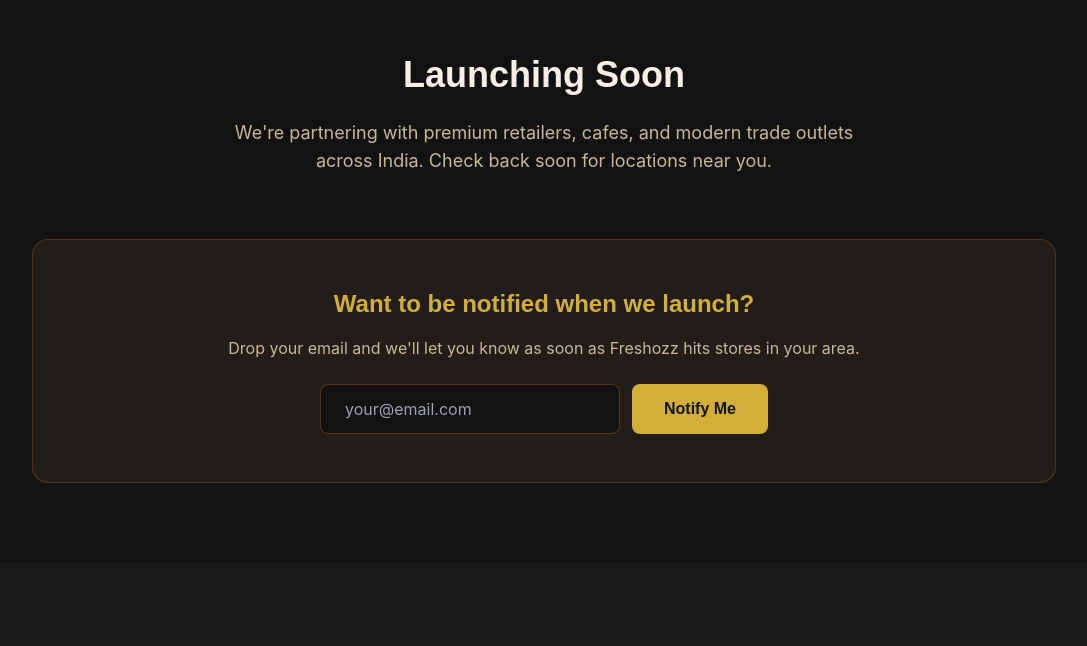
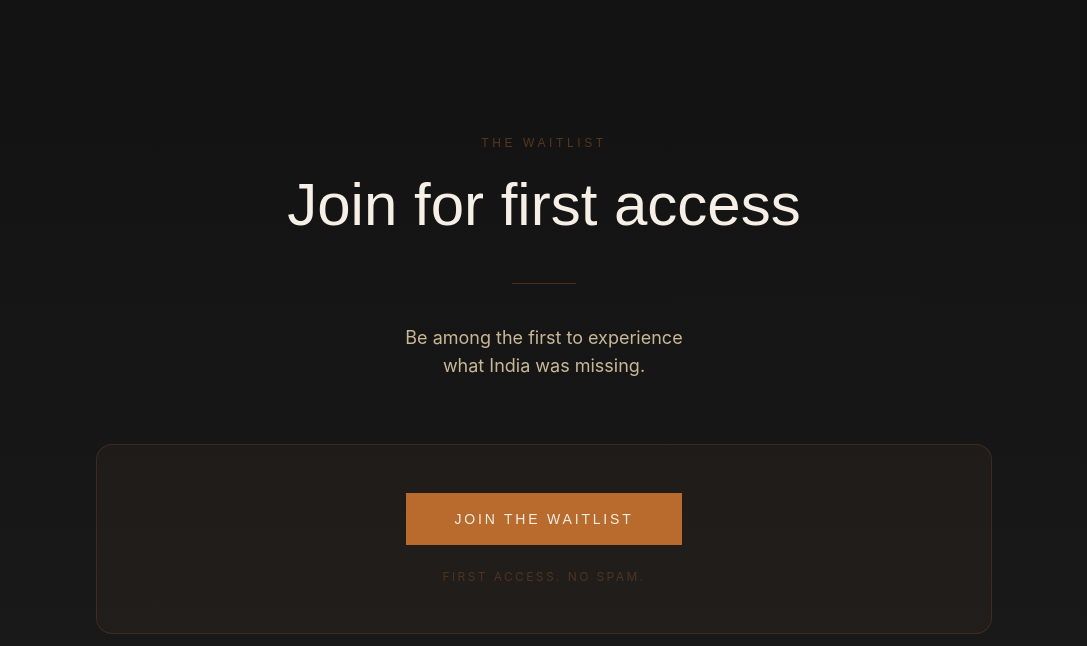
Before and after one commit to Harshk031/freshozz-website, a Next.js app: page /where-to-buy in a window 1280 px wide. Shown: the part 694-1340 px from the top of the page, without its empty margins (96-1183 px from the left). Built offline with nearby package versions, Linux system fonts and the light colour scheme.

Commit message:
Fix where-to-buy: remove duplicate section with gold colors, clean up old waitlist form

```diff
--- a/pages/where-to-buy.tsx
+++ b/pages/where-to-buy.tsx
@@ -75,49 +75,48 @@
           </div>
         </section>
 
-        {/* Coming Soon */}
-        <section className="py-20 px-4 bg-bg-dark">
-          <div className="max-w-5xl mx-auto">
+        {/* Waitlist */}
+        <section className="py-40 px-4 bg-gradient-to-b from-bg-dark to-near-black">
+          <div className="max-w-4xl mx-auto">
             <motion.div
               initial={{ opacity: 0, y: 30 }}
               whileInView={{ opacity: 1, y: 0 }}
               viewport={{ once: true }}
-              className="text-center mb-16"
+              transition={{ duration: 1.2, ease: [0.16, 1, 0.3, 1] }}
+              className="text-center space-y-16"
             >
-              <h2 className="text-4xl font-display font-bold text-warm mb-6">
-                Launching Soon
+              <div>
+                <p className="text-xs text-copper/40 mb-6 font-display tracking-[0.3em] uppercase">
+                  The Waitlist
+                </p>
+                <h2 className="text-4xl md:text-6xl font-display font-light text-warm mb-12 leading-tight">
+                  Join for first access
                 </h2>
+                <div className="w-16 h-[1px] bg-copper/30 mx-auto mb-10" />
                 <p className="text-lg text-muted-warm max-w-2xl mx-auto">
-                We're partnering with premium retailers, cafes, and modern trade outlets across India.
-                Check back soon for locations near you.
+                  Be among the first to experience<br className="hidden md:inline" /> what India was missing.
                 </p>
-            </motion.div>
+              </div>
 
               <motion.div
                 initial={{ opacity: 0, scale: 0.95 }}
                 whileInView={{ opacity: 1, scale: 1 }}
                 viewport={{ once: true }}
-              className="bg-soil/20 border border-copper/30 rounded-2xl p-12 text-center"
+                transition={{ delay: 0.2 }}
+                className="bg-soil/10 border border-copper/20 rounded-2xl p-12"
               >
-              <h3 className="text-2xl font-display font-semibold text-gold mb-4">
-                Want to be notified when we launch?
-              </h3>
-              <p className="text-muted-warm mb-6">
-                Drop your email and we'll let you know as soon as Freshozz hits stores in your area.
+                <a
+                  href="https://www.instagram.com/fresh_ozz19?igsh=NXpzcmd1MmY0Ynd4"
+                  target="_blank"
+                  rel="noopener noreferrer"
+                  className="inline-block px-12 py-4 bg-copper text-warm font-display font-medium text-sm tracking-[0.2em] uppercase hover:bg-copper/90 transition-all duration-500 hover:tracking-[0.25em]"
+                >
+                  Join the Waitlist
+                </a>
+                <p className="text-xs text-copper/30 tracking-[0.2em] uppercase mt-6">
+                  First access. No spam.
                 </p>
-              <form className="max-w-md mx-auto flex flex-col sm:flex-row gap-3">
-                <input
-                  type="email"
-                  placeholder="your@email.com"
-                  className="flex-grow px-6 py-3 rounded-lg bg-bg-dark border border-copper/40 text-warm focus:outline-none focus:border-gold"
-                />
-                <button
-                  type="submit"
-                  className="px-8 py-3 bg-gold hover:bg-gold/90 text-bg-dark font-display font-semibold rounded-lg transition-all"
-                >
-                  Notify Me
-                </button>
-              </form>
+              </motion.div>
             </motion.div>
           </div>
         </section>
```
Lines whose indentation alone changed are shown as unchanged.
